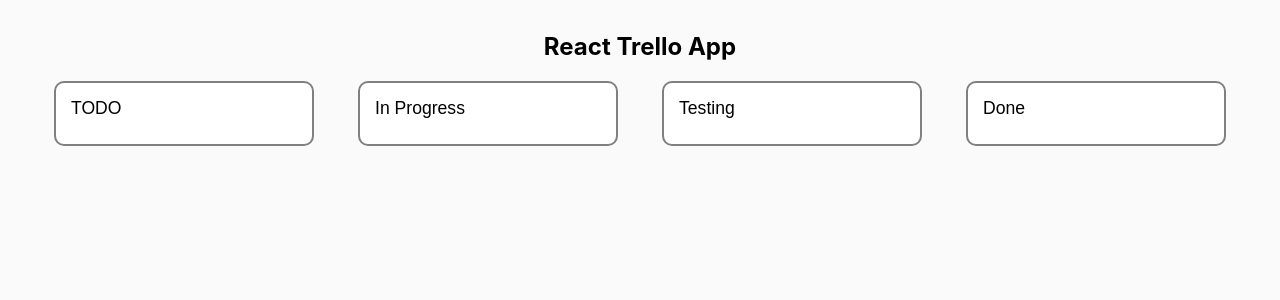
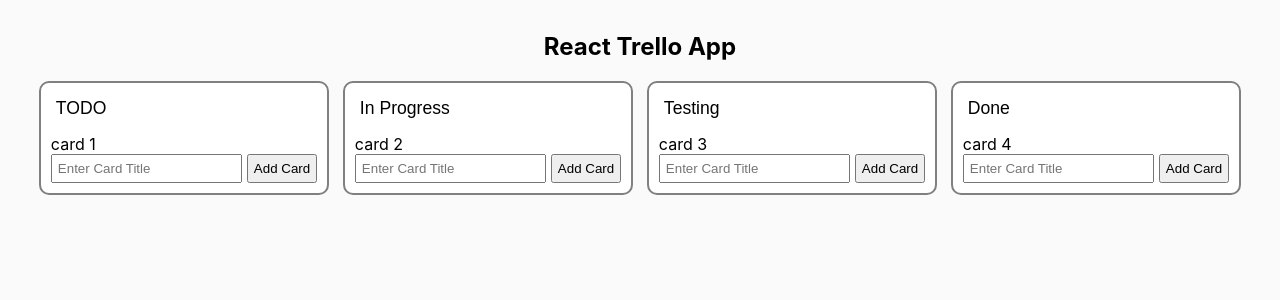
Before and after one commit to miheev-vlad/react-trello, a React (Create React App) app: page / in a window 1280 px wide. Shown: the top 300 px of the page. Built offline with nearby package versions, Linux system fonts and the light colour scheme.

Commit message:
[feature-add_RTK] Adding reselelt package to project

```diff
--- a/package.json
+++ b/package.json
@@ -8,17 +8,20 @@
     "@testing-library/react": "^11.1.0",
     "@testing-library/user-event": "^12.1.10",
     "@types/jest": "^26.0.15",
+    "@types/lodash": "^4.14.176",
     "@types/node": "^12.0.0",
     "@types/react": "^17.0.31",
     "@types/react-dom": "^17.0.0",
     "@types/redux-persist": "^4.3.1",
     "@types/styled-components": "^5.1.15",
     "@types/uuid": "^8.3.1",
+    "lodash": "^4.17.21",
     "react": "^17.0.2",
     "react-dom": "^17.0.2",
     "react-redux": "^7.2.6",
     "react-scripts": "4.0.3",
     "redux-persist": "^6.0.0",
+    "reselect": "^4.1.1",
     "styled-components": "^5.3.3",
     "typescript": "^4.1.2",
     "uuid": "^8.3.2",
--- /dev/null
+++ b/src/app/state/ducks/card/cardSlice.ts
@@ -0,0 +1,69 @@
+import { createSlice, PayloadAction } from '@reduxjs/toolkit';
+import { StatusEnum } from '../../../shared/enums/StatusEnum';
+import { ICard } from '../../../shared/interfaces/ICard';
+import { IComment } from '../../../shared/interfaces/IComment';
+
+export interface ICardsState {
+  value: ICard[];
+}
+
+interface AddCardPayload {
+  id: number;
+  title: string;
+  status: StatusEnum;
+  author: string;
+  comments: IComment[];
+}
+
+const initialState: ICardsState = {
+  value: [
+    {
+      title: 'card 1',
+      id: 1,
+      status: StatusEnum.ColumnOne,
+      author: 'author',
+      comments: [],
+    },
+    {
+      title: 'card 2',
+      id: 2,
+      status: StatusEnum.ColumnTwo,
+      author: 'author',
+      comments: [],
+    },
+    {
+      title: 'card 3',
+      id: 3,
+      status: StatusEnum.ColumnThree,
+      author: 'author',
+      comments: [],
+    },
+    {
+      title: 'card 4',
+      id: 4,
+      status: StatusEnum.ColumnFour,
+      author: 'author',
+      comments: [],
+    },
+  ],
+};
+
+export const cardSlice = createSlice({
+  name: 'cards',
+  initialState,
+  reducers: {
+    addCard: (state, action: PayloadAction<AddCardPayload>) => {
+      state.value.unshift({
+        title: action.payload.title,
+        id: action.payload.id,
+        status: action.payload.status,
+        author: action.payload.author,
+        comments: action.payload.comments,
+      });
+    },
+  },
+});
+
+export const { addCard } = cardSlice.actions;
+
+export default cardSlice.reducer;
--- /dev/null
+++ b/src/app/state/ducks/card/index.ts
@@ -0,0 +1,9 @@
+import reducer from './cardSlice';
+
+import * as cardOperations from './operations';
+import columnCardsSelector from './selectors';
+
+export { cardOperations };
+export { columnCardsSelector };
+
+export default reducer;
--- /dev/null
+++ b/src/app/state/ducks/card/operations.ts
@@ -0,0 +1,3 @@
+import { addCard } from './cardSlice';
+
+export { addCard };
--- /dev/null
+++ b/src/app/state/ducks/card/selectors.ts
@@ -0,0 +1,15 @@
+import { createSelector } from 'reselect';
+import _ from 'lodash';
+import { IAppState } from '../../store';
+import { StatusEnum } from '../../../shared/enums/StatusEnum';
+import { ICard } from '../../../shared/interfaces/ICard';
+
+const colunmsCards = (state: IAppState) => state.cards.value;
+
+function filterColumnCardsByStatus(status: StatusEnum) {
+  return createSelector(colunmsCards, (cards: ICard[]) => {
+    return cards.filter((card) => card.status === status);
+  });
+}
+
+export default filterColumnCardsByStatus;
--- a/src/app/state/ducks/column/columnSlice.ts
+++ b/src/app/state/ducks/column/columnSlice.ts
@@ -37,7 +37,7 @@
 };
 
 export const columnSlice = createSlice({
-  name: 'reservations',
+  name: 'columns',
   initialState,
   reducers: {
     editColumn: (state, action: PayloadAction<EditColumnPayload>) => {
--- a/src/app/state/store.ts
+++ b/src/app/state/store.ts
@@ -1,6 +1,5 @@
 import { configureStore } from '@reduxjs/toolkit';
 import { combineReducers } from 'redux';
-import columnsReducers from './ducks/column/index';
 import {
   persistStore,
   persistReducer,
@@ -12,7 +11,11 @@
   REGISTER,
 } from 'redux-persist';
 import storage from 'redux-persist/lib/storage';
+
+import columnsReducers from './ducks/column/index';
+import cardsReducers from './ducks/card/index';
 import { IColumnsState } from './ducks/column/columnSlice';
+import { ICardsState } from './ducks/card/cardSlice';
 
 const persistConfig = {
   key: 'root',
@@ -22,10 +25,12 @@
 
 export interface IAppState {
   columns: IColumnsState;
+  cards: ICardsState;
 }
 
 const rootReducer = combineReducers<IAppState>({
   columns: columnsReducers,
+  cards: cardsReducers,
 });
 
 const persisted = persistReducer(persistConfig, rootReducer);
--- a/src/app/views/components/Сolumn/Column.tsx
+++ b/src/app/views/components/Сolumn/Column.tsx
@@ -1,8 +1,12 @@
 import React, { useRef, useState } from 'react';
-import { useDispatch } from 'react-redux';
+import { useDispatch, connect, useSelector } from 'react-redux';
+import { StatusEnum } from '../../../shared/enums/StatusEnum';
 import { ICard } from '../../../shared/interfaces/ICard';
 import { IColumn } from '../../../shared/interfaces/IColumn';
+import { columnCardsSelector } from '../../../state/ducks/card';
+import { addCard } from '../../../state/ducks/card/cardSlice';
 import { editColumn } from '../../../state/ducks/column/columnSlice';
+import { IAppState } from '../../../state/store';
 import { Card } from '../Card/Card';
 import { Modal } from '../Modal/Modal';
 import {
@@ -12,12 +16,15 @@
   ColumnContainer,
   TitleInput,
 } from './styles';
+import { v4 as uuid } from 'uuid';
 
-type ColumnProps = {
+interface OwnProps {
   column: IColumn;
-};
+}
 
-export const Column: React.FC<ColumnProps> = ({ column }) => {
+type Props = OwnProps;
+
+export const Column: React.FC<Props> = ({ column }) => {
   const [columnTitle, setColumnTitle] = useState<string>(column.title);
   const dispatch = useDispatch();
   const editColumnTitleHandler = () => {
@@ -28,11 +35,16 @@
       }),
     );
   };
+
+  const cards = useSelector(columnCardsSelector(column.status));
+
   // const [showModal, setShowModal] = useState<boolean>(false);
   // const [card, setCard] = useState<ICard>();
   // const [columnTitle, setColumnTitle] = useState<string>(title);
   // const [isAddBtnDisabled, setIsAddBtnDisabled] = useState<boolean>(true);
-  // const ref = useRef<HTMLInputElement>(null);
+  const ref = useRef<HTMLInputElement>(null);
+
+  const [cardTitle, setCardTitle] = useState<string>('');
 
   // const keyPressHandler = (event: React.KeyboardEvent) => {
   //   if (event.key === 'Enter') {
@@ -87,20 +99,36 @@
           onKeyUpCapture={editColumnTitleHandler}
         />
         <br />
-        {/* <CardTitleInput
+        {cards.map((card, index) => {
+          return <p key={index}>{card.title}</p>;
+        })}
+        <CardTitleInput
           ref={ref}
           type="text"
           id="title"
           placeholder="Enter Card Title"
-          onKeyPress={keyPressHandler}
-          onChange={disabledBtnHandler}
+          value={cardTitle}
+          // onKeyPress={keyPressHandler}
+          onChange={(e) => setCardTitle(e.target.value)}
         />
         <CardAddButton
           type="button"
-          onClick={clickHandler}
-          disabled={isAddBtnDisabled}>
+          onClick={() => {
+            dispatch(
+              addCard({
+                title: cardTitle,
+                id: parseInt(uuid()),
+                status: column.status,
+                author: 'action.payload.author',
+                comments: [],
+              }),
+            );
+            setCardTitle('');
+          }}
+          // disabled={isAddBtnDisabled}
+        >
           Add Card
-        </CardAddButton> */}
+        </CardAddButton>
         {/* <ColumnCardContainer>
           {cards!
             .filter((card) => card.status === status)
--- a/src/app/views/layouts/App.tsx
+++ b/src/app/views/layouts/App.tsx
@@ -1,11 +1,11 @@
 import React, { useEffect, useState } from 'react';
-import { useDispatch, useSelector } from 'react-redux';
+import { connect, useDispatch, useSelector } from 'react-redux';
 import { StatusEnum } from '../../shared/enums/StatusEnum';
 import { ICard } from '../../shared/interfaces/ICard';
 import { IColumn } from '../../shared/interfaces/IColumn';
 import { IComment } from '../../shared/interfaces/IComment';
 import { LocalStorageService } from '../../shared/services/LocalStorageServise';
-import { RootState } from '../../state/store';
+import { IAppState, RootState } from '../../state/store';
 import { Column } from '../components/Сolumn/Column';
 import { AppTitle, AppWrapper, Container } from './AppStyles';
 
```
Also changed, not shown: 1 other file (tests, documents, lock files or other folders).
